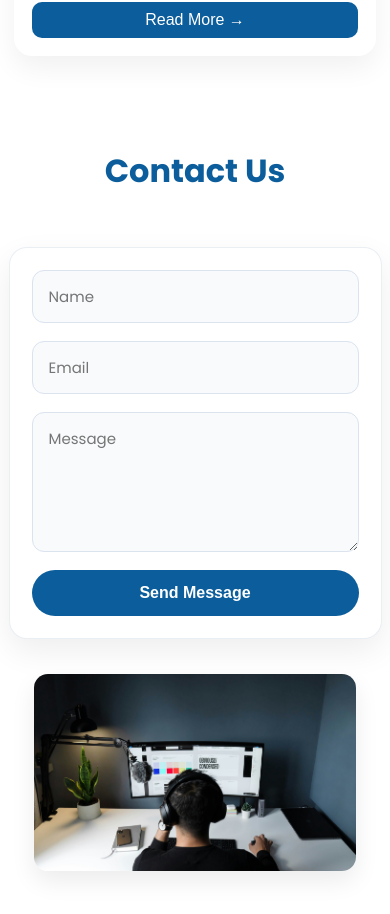
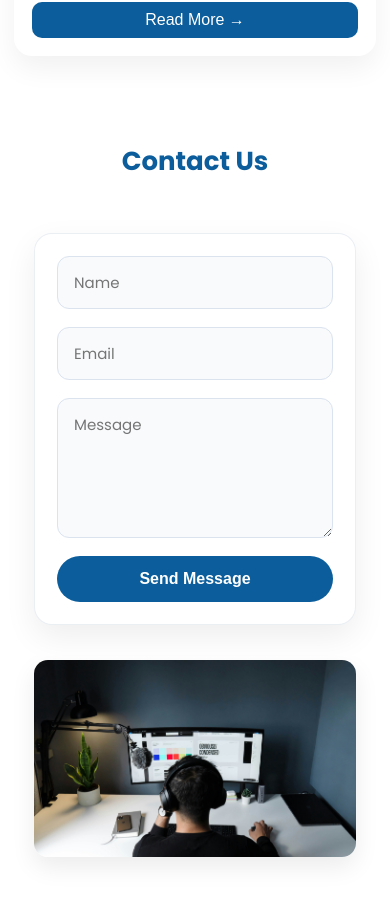
Before and after one commit to anansyah24satriyo-dev/agency-portfolio-v2, a React (Create React App) app: page / in a window 390 px wide. Shown: the part 5844-6758 px from the top of the page. Built offline with nearby package versions, Linux system fonts and the light colour scheme; no server answers; the database is empty.

Commit message:
Update Contact.css

```diff
--- a/src/components/Contact.css
+++ b/src/components/Contact.css
@@ -92,7 +92,22 @@
   box-shadow: 0 10px 24px rgba(0,0,0,0.08);
 }
 
-/* ===== RESPONSIVE ===== */
+/* ===========================================
+   RESPONSIVE LEVEL 1 – Tablet Landscape (max 1024px)
+   =========================================== */
+@media (max-width: 1024px) {
+  .contact-wrapper {
+    gap: 30px;
+  }
+
+  .contact-image img {
+    max-width: 360px;
+  }
+}
+
+/* ===========================================
+   RESPONSIVE LEVEL 2 – Tablet Portrait (max 768px)
+   =========================================== */
 @media (max-width: 768px) {
   .contact-wrapper {
     flex-direction: column;
@@ -100,16 +115,28 @@
     gap: 35px;
   }
 
+  .contact-form {
+    width: 100%;
+  }
+
   .contact-image img {
-    max-width: 300px;
+    max-width: 320px;
   }
 }
 
+/* ===========================================
+   RESPONSIVE LEVEL 3 – Mobile (max 480px)
+   =========================================== */
 @media (max-width: 480px) {
   .contact-form {
     padding: 22px;
   }
-}
+
   .contact-image img {
     max-width: 100%;
   }
+
+  .contact h2 {
+    font-size: 26px;
+  }
+}
```
